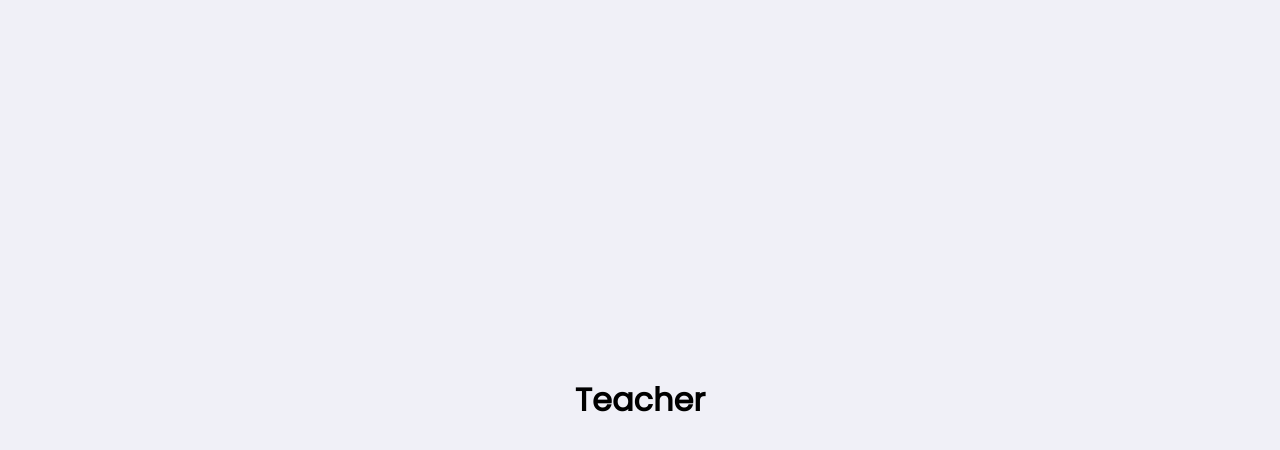
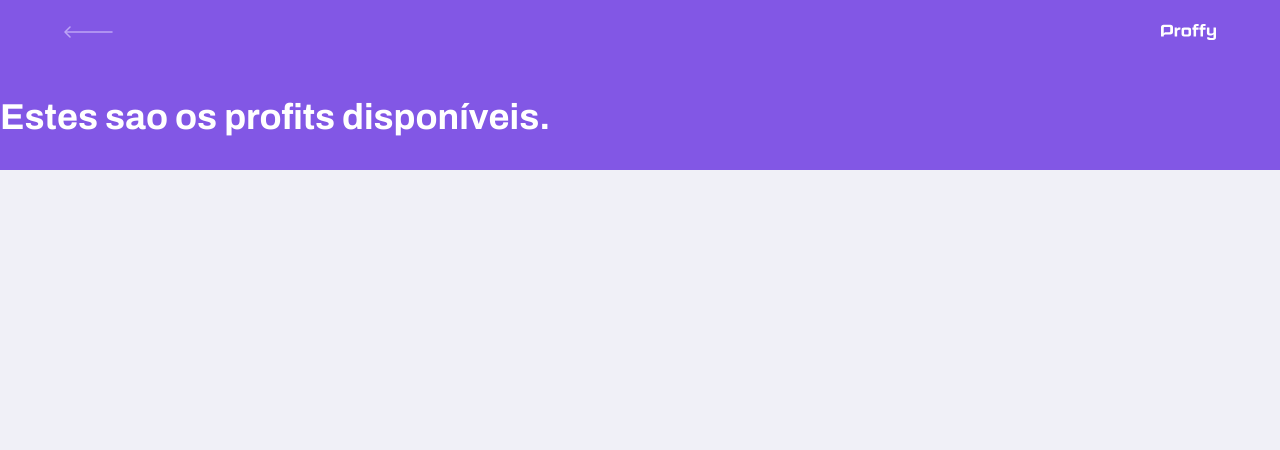
Before and after one commit to Elismar13/Proffy, a React (Create React App) app: page /study in a window 1280 px wide. Shown: the top 450 px of the page. Built offline with nearby package versions, Linux system fonts and the light colour scheme.

Commit message:
refactor: 💡 Header complete

```diff
--- a/src/App.tsx
+++ b/src/App.tsx
@@ -1,6 +1,4 @@
 import React from 'react';
-
-import { GlobalStyles, Container } from './globalStyled';
 import Routes from './routes';
 
 const App: React.FC = () => {
--- a/src/index.tsx
+++ b/src/index.tsx
@@ -6,8 +6,8 @@ import App from './App';
 
 ReactDOM.render(
   <React.StrictMode>
+    <GlobalStyles />
     <App />
-    <GlobalStyles />
   </React.StrictMode>,
   document.getElementById('root')
 );
--- a/src/pages/TeacherForm/index.tsx
+++ b/src/pages/TeacherForm/index.tsx
@@ -1,29 +1,9 @@
 import React from 'react';
-import { Container } from '../../globalStyled';
-import { Header, TopBar, BackLink, Logo, HeaderContent, HeaderText } from './styled';
 
-import logoImg from '../../assets/images/logo.svg';
-import backIcon from '../../assets/images/icons/back.svg';
+// import { Container } from './styles';
 
-const TeacherForm: React.FC = () => {
-    return (
-        <Container>
-            <Header>
-                <TopBar>
-                    <BackLink to="/" >
-                        <img src={logoImg}  alt="Voltar" />
-                    </BackLink>
-                    <Logo src={backIcon} alt="Logo"/>
-                </TopBar>
-
-                <HeaderContent>
-                    <HeaderText>
-                      Estes sao os profits disponíveis.
-                    </HeaderText>
-                </HeaderContent>
-            </Header>
-        </Container>
-    );
+const TeacherList: React.FC = () => {
+  return <h1>Teacher</h1>;
 }
 
-export default TeacherForm;
+export default TeacherList;
--- a/src/pages/TeacherForm/styled.ts
+++ b/src/pages/TeacherForm/styled.ts
@@ -1,50 +1,5 @@
 import styled from 'styled-components';
-import { Link } from 'react-router-dom';
 
 export const Container = styled.div`
-    height: 100vw;
-    width: 100vh;
+
 `;
-
-export const Header = styled.div`
-    display: flex;
-    flex-direction: column;
-    background-color: var(--color-primary);
-`;
-
-export const TopBar = styled.div`
-    width: 90%;
-    margin: 0 auto;
-    display: flex;
-    justify-content: space-between;
-
-    align-items: center;
-    color: var(--color-in-text-primary);
-    padding: 1.6rem 0;
-`;
-
-export const BackLink = styled(Link)`
-    height: 3.2rem;
-    transition: opacity 0.2;
-
-    :hover {
-        opacity: 0.6;
-    }
-`;
-
-export const Logo = styled.img`
-    height: 1.6rem;
-`;
-
-export const HeaderContent = styled.div`
-    width: 100%;
-    margin: 0 auto;
-    positon: relative;
-    margin: 3.2rem auto;
-`;
-
-export const HeaderText = styled.strong`
-    font: 700 3.6rem Archivo;
-    line-height: 4.2rem;
-    color: var(--color-title-in-primary);
-`;
--- a/src/pages/TeacherList/index.tsx
+++ b/src/pages/TeacherList/index.tsx
@@ -1,9 +1,28 @@
 import React from 'react';
+import { PageTeacherList, Header, TopBar, BackLink, Logo, HeaderContent, HeaderText } from './styled';
 
-// import { Container } from './styles';
+import logoImg from '../../assets/images/logo.svg';
+import backIcon from '../../assets/images/icons/back.svg';
 
-const TeacherList: React.FC = () => {
-  return <h1>Teacher</h1>;
+const TeacherForm: React.FC = () => {
+    return (
+        <PageTeacherList>
+            <Header>
+                <TopBar>
+                    <BackLink to="/" >
+                        <img src={backIcon}  alt="Voltar" />
+                    </BackLink>
+                    <Logo src={logoImg} alt="Logo"/>
+                </TopBar>
+
+                <HeaderContent>
+                    <HeaderText>
+                      Estes sao os profits disponíveis.
+                    </HeaderText>
+                </HeaderContent>
+            </Header>
+        </PageTeacherList>
+    );
 }
 
-export default TeacherList;
+export default TeacherForm;
--- a/src/pages/TeacherList/styled.ts
+++ b/src/pages/TeacherList/styled.ts
@@ -1,5 +1,51 @@
 import styled from 'styled-components';
+import { Link } from 'react-router-dom';
 
-export const Container = styled.div`
+export const PageTeacherList = styled.div`
+    height: 100vh;
+    width: 100vw;
+`;
 
+export const Header = styled.div`
+    display: flex;
+
+    flex-direction: column;
+    background-color: var(--color-primary);
 `;
+
+export const TopBar = styled.div`
+    width: 90%;
+    margin: 0 auto;
+    display: flex;
+    justify-content: space-between;
+
+    align-items: center;
+    color: var(--color-in-text-primary);
+    padding: 1.6rem 0;
+`;
+
+export const BackLink = styled(Link)`
+    height: 3.2rem;
+    transition: opacity 0.2;
+
+    :hover {
+        opacity: 0.6;
+    }
+`;
+
+export const Logo = styled.img`
+    height: 1.6rem;
+`;
+
+export const HeaderContent = styled.div`
+    width: 100%;
+    margin: 0 auto;
+    position: relative;
+    margin: 3.2rem auto;
+`;
+
+export const HeaderText = styled.strong`
+    font: 700 3.6rem Archivo;
+    line-height: 4.2rem;
+    color: var(--color-title-in-primary);
+`;
```
